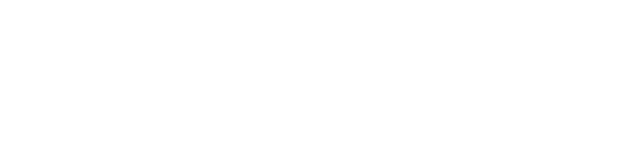
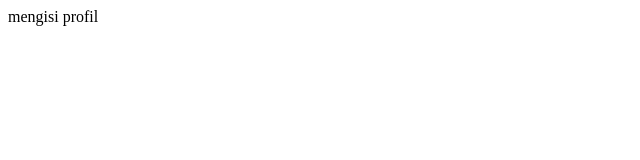
Before and after one commit to dinar1212/Repo, a plain HTML site: page profil.html in a window 1280 px wide. Shown: the whole page, without its empty margins (0-640 px from the left). Drawn offline with Linux system fonts and the light colour scheme.

Commit message:
mengisi profil

```diff
--- a/profil.html
+++ b/profil.html
@@ -7,6 +7,6 @@
     <title>Document</title>
 </head>
 <body>
-
+    mengisi profil
 </body>
 </html>
```
